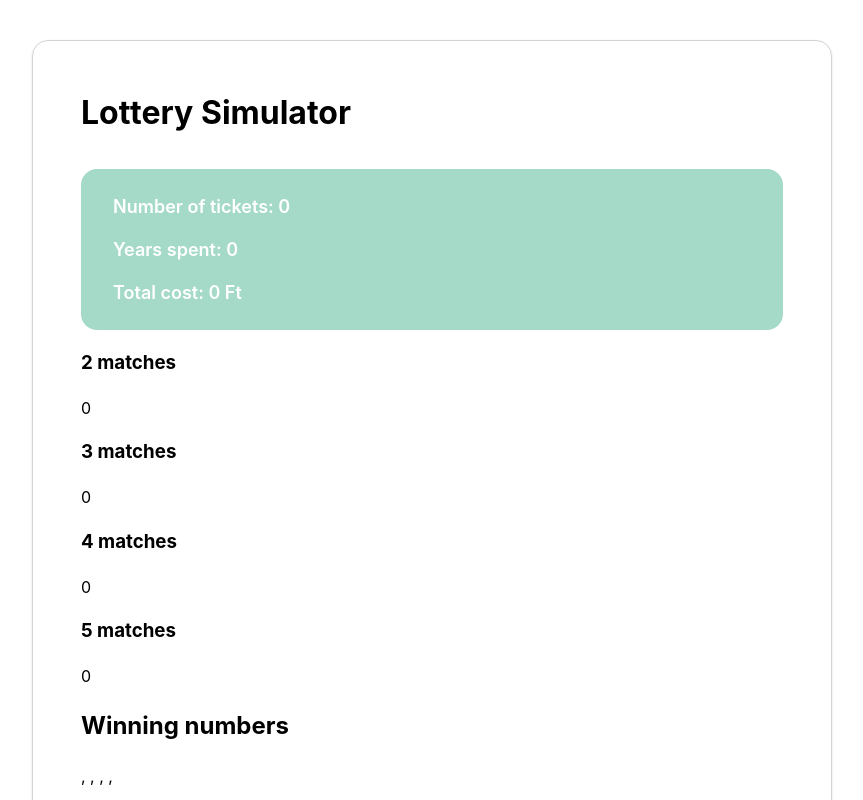
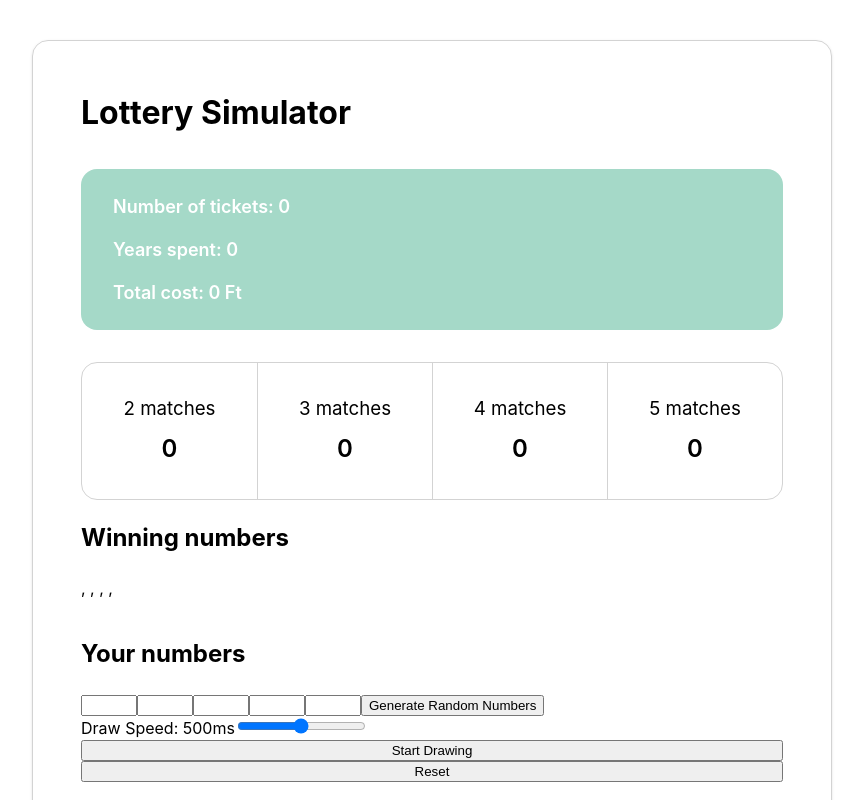
Before and after one commit to balazsotakomaiya/playground, a React (Vite) app in the folder lottery-simulator/: page / in a window 1280 px wide. Shown: the top 800 px of the page, without its empty margins (208-1071 px from the left). Built offline with nearby package versions, Linux system fonts and the light colour scheme.

Commit message:
Matches styling

```diff
--- a/lottery-simulator/src/components/MatchesCard/MatchesCard.tsx
+++ b/lottery-simulator/src/components/MatchesCard/MatchesCard.tsx
@@ -1,4 +1,5 @@
 import React from "react";
+import styled from "styled-components";
 
 interface Props {
     matchCounts: {
@@ -11,32 +12,64 @@ interface Props {
 
 const MatchesCard: React.FC<Props> = ({ matchCounts }) => {
     return (
-        <div>
-            <div>
-                <h3>2 matches</h3>
+        <Card>
+            <Match>
+                <MatchTitle>2 matches</MatchTitle>
 
-                {matchCounts.two}
-            </div>
+                <MatchValue>{matchCounts.two}</MatchValue>
+            </Match>
 
-            <div>
-                <h3>3 matches</h3>
+            <Match>
+                <MatchTitle>3 matches</MatchTitle>
 
-                {matchCounts.three}
-            </div>
+                <MatchValue>{matchCounts.three}</MatchValue>
+            </Match>
 
-            <div>
-                <h3>4 matches</h3>
+            <Match>
+                <MatchTitle>4 matches</MatchTitle>
 
-                {matchCounts.four}
-            </div>
+                <MatchValue>{matchCounts.four}</MatchValue>
+            </Match>
 
-            <div>
-                <h3>5 matches</h3>
+            <Match>
+                <MatchTitle>5 matches</MatchTitle>
 
-                {matchCounts.five}
-            </div>
-        </div>
+                <MatchValue>{matchCounts.five}</MatchValue>
+            </Match>
+        </Card>
     );
 }
 
+const Card = styled.div`
+  display: grid;
+  grid-template-columns: repeat(4, minmax(0, 1fr));
+  border: 1px solid lightgray;
+  border-radius: 16px;
+  border-collapse: collapse;
+
+  & > * + * {
+    border-left: 1px solid lightgray;
+    border-right-width: 0;
+  }
+`
+
+const Match = styled.div`
+  padding: 32px 16px;
+  text-align: center;
+  display: flex;
+  flex-direction: column;
+  justify-content: center;
+  gap: 8px;
+`
+
+const MatchTitle = styled.h3`
+  margin: 0;
+  font-weight: 400;
+`
+
+const MatchValue = styled.span`
+  font-size: 24px;
+  font-weight: 600;
+`
+
 export default MatchesCard
--- a/lottery-simulator/src/components/StatisticsCard/StatisticsCard.tsx
+++ b/lottery-simulator/src/components/StatisticsCard/StatisticsCard.tsx
@@ -47,6 +47,7 @@ const Card = styled.div`
   font-weight: 600;
   font-size: 18px;
   gap: 16px;
+  margin-bottom: 32px;
 
   p {
     margin: 0;
```
